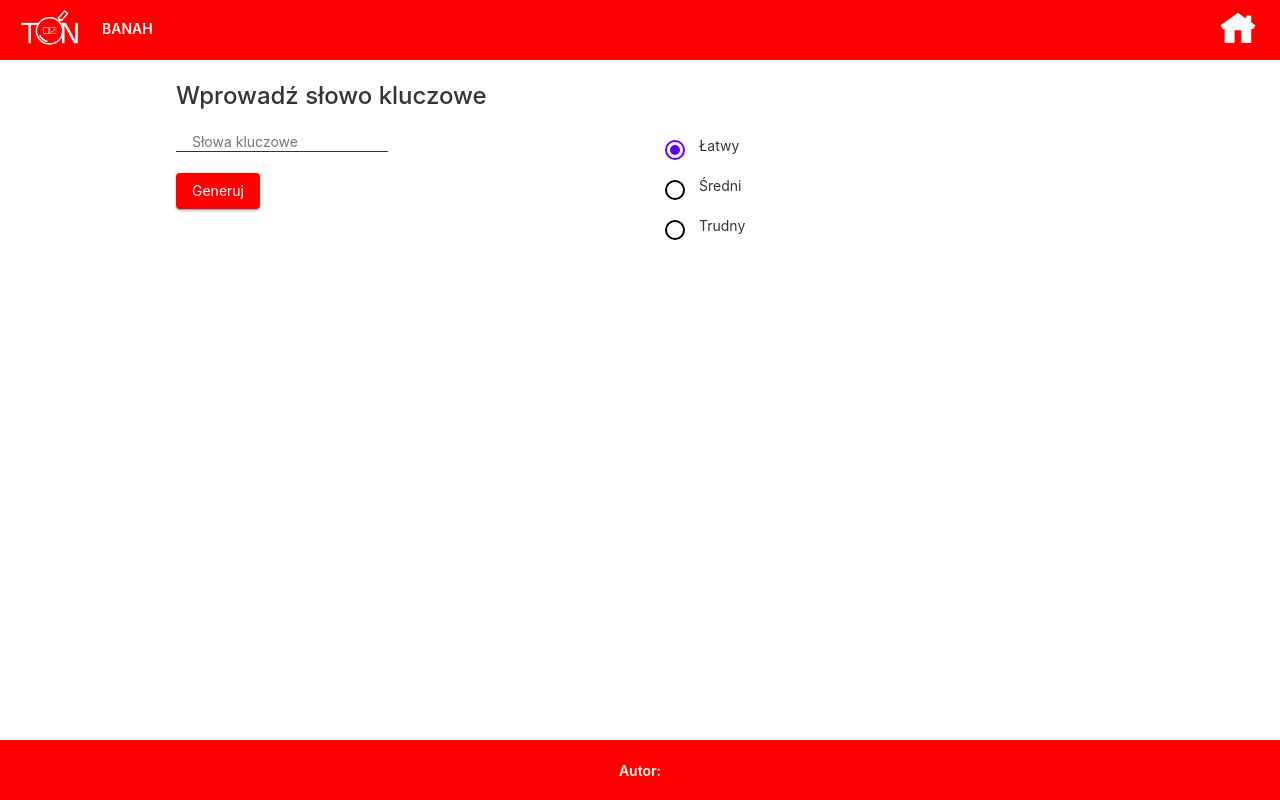
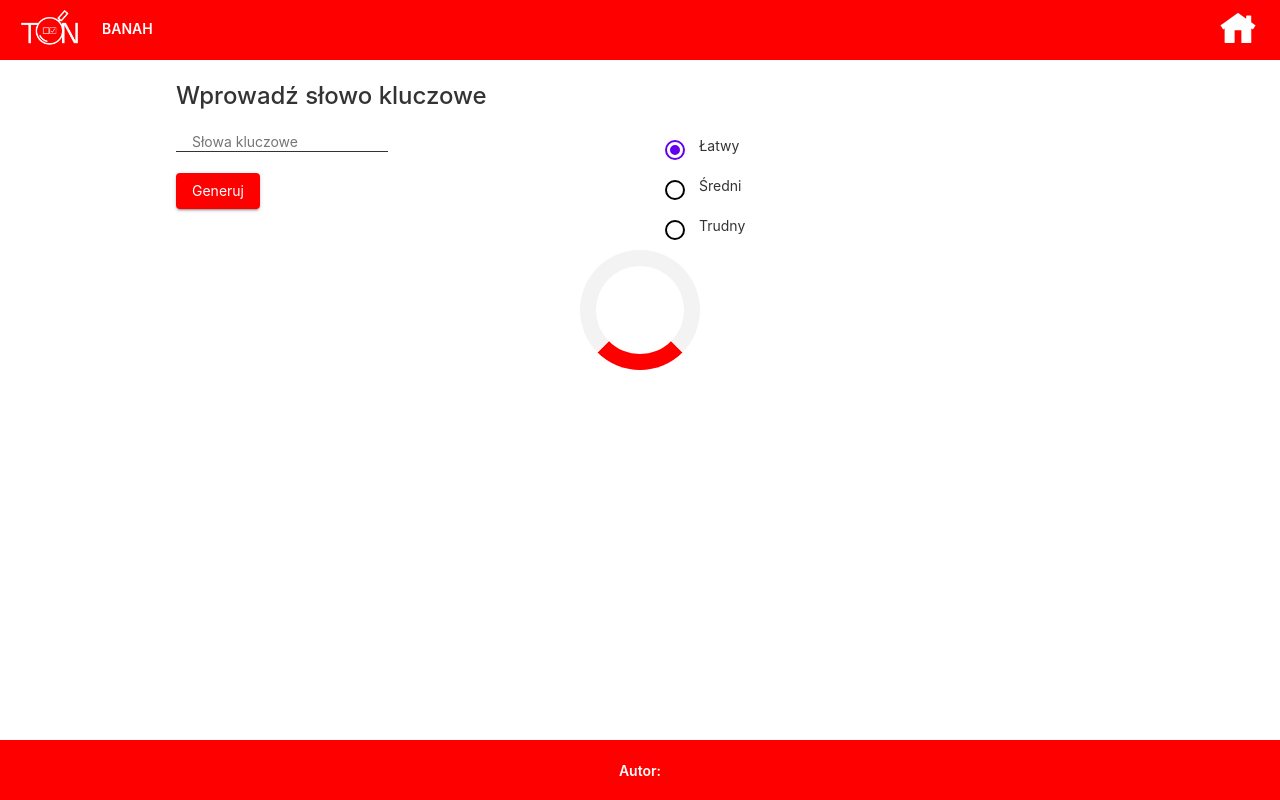
Before and after one commit to Javier66pazdan/learn-from-IPN, an Angular app in the folder frontend/: page / in a window 1280 px wide. Built offline with nearby package versions, Linux system fonts and the light colour scheme.

Commit message:
spiner css

```diff
--- a/frontend/package.json
+++ b/frontend/package.json
@@ -24,6 +24,7 @@
     "html2canvas": "^1.4.1",
     "jspdf": "^2.5.1",
     "rxjs": "~7.5.0",
+    "spinners-angular": "^0.0.5",
     "tslib": "^2.3.0",
     "zone.js": "~0.12.0"
   },
--- a/frontend/src/app/app.component.css
+++ b/frontend/src/app/app.component.css
@@ -1,7 +1,3 @@
-.home-button{
-    /* position: absolute;
-    left: 95%; */
-}
 section {
   width: 100%
 }
@@ -347,7 +343,3 @@ button:focus { outline: none !important;;}
   border: 0 !important;
     background-color: transparent !important;
 }
-
-.toolbar[_ngcontent-nim-c16] img[_ngcontent-nim-c16]{
-
-}
--- a/frontend/src/app/module/main/main.component.css
+++ b/frontend/src/app/module/main/main.component.css
@@ -250,3 +250,24 @@ button:focus { outline: none !important;;}
 #accentColor .mdc-radio__outer-circle {
   border-color: var(--mdc-radio-selected-icon-color, red) !important;
 }
+
+.loader {
+  border: 16px solid #f3f3f3;
+  /* Light grey */
+  border-top: 16px solid red;
+  /* Blue */
+  border-radius: 50%;
+  width: 120px;
+  height: 120px;
+  animation: spin 2s linear infinite;
+}
+
+@keyframes spin {
+  0% {
+    transform: rotate(0deg);
+  }
+
+  100% {
+    transform: rotate(360deg);
+  }
+}
--- a/frontend/src/app/module/main/main.component.html
+++ b/frontend/src/app/module/main/main.component.html
@@ -38,4 +38,5 @@
       </div>
     </div>
   </section>
+  <div class="loader"></div>
 </div>
--- a/frontend/src/app/module/main/main.component.ts
+++ b/frontend/src/app/module/main/main.component.ts
@@ -1,7 +1,8 @@
 import { Component } from '@angular/core';
 import { ThemePalette } from '@angular/material/core';
 import {QuizService} from "../../services/quiz.service";
-import {Router} from "@angular/router";
+import { Router } from "@angular/router";
+
 
 @Component({
   selector: 'app-main',
```
Also changed, not shown: frontend/src/app/module/main/main.module.ts (+9 -1 lines), 1 other file (tests, documents, lock files or other folders).
